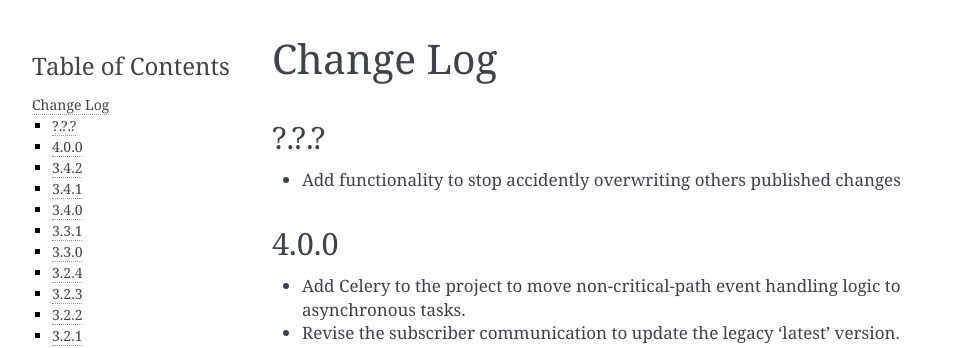
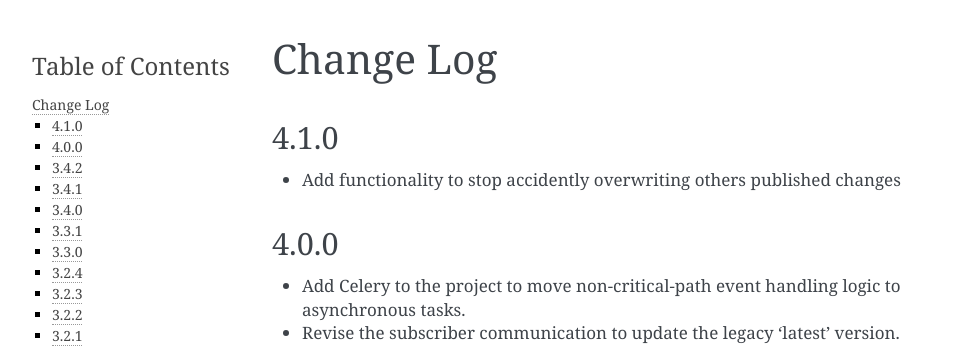
Before and after one commit to openstax/cnx-press, a Sphinx documentation site: the page built from docs/source/changes.rst, in a window 1280 px wide and 900 px high. Shown: the top 348 px of the window, without its empty margins (148-1109 px from the left). Built offline with Sphinx 7.4.7, drawn with Linux system fonts in a browser that asks for light colours.

Commit message:
Update changelog before tagging

```diff
--- a/docs/source/changes.rst
+++ b/docs/source/changes.rst
@@ -2,7 +2,7 @@
 Change Log
 ==========
 
-?.?.?
+4.1.0
 -----
 
 - Add functionality to stop accidently overwriting others published changes
```
